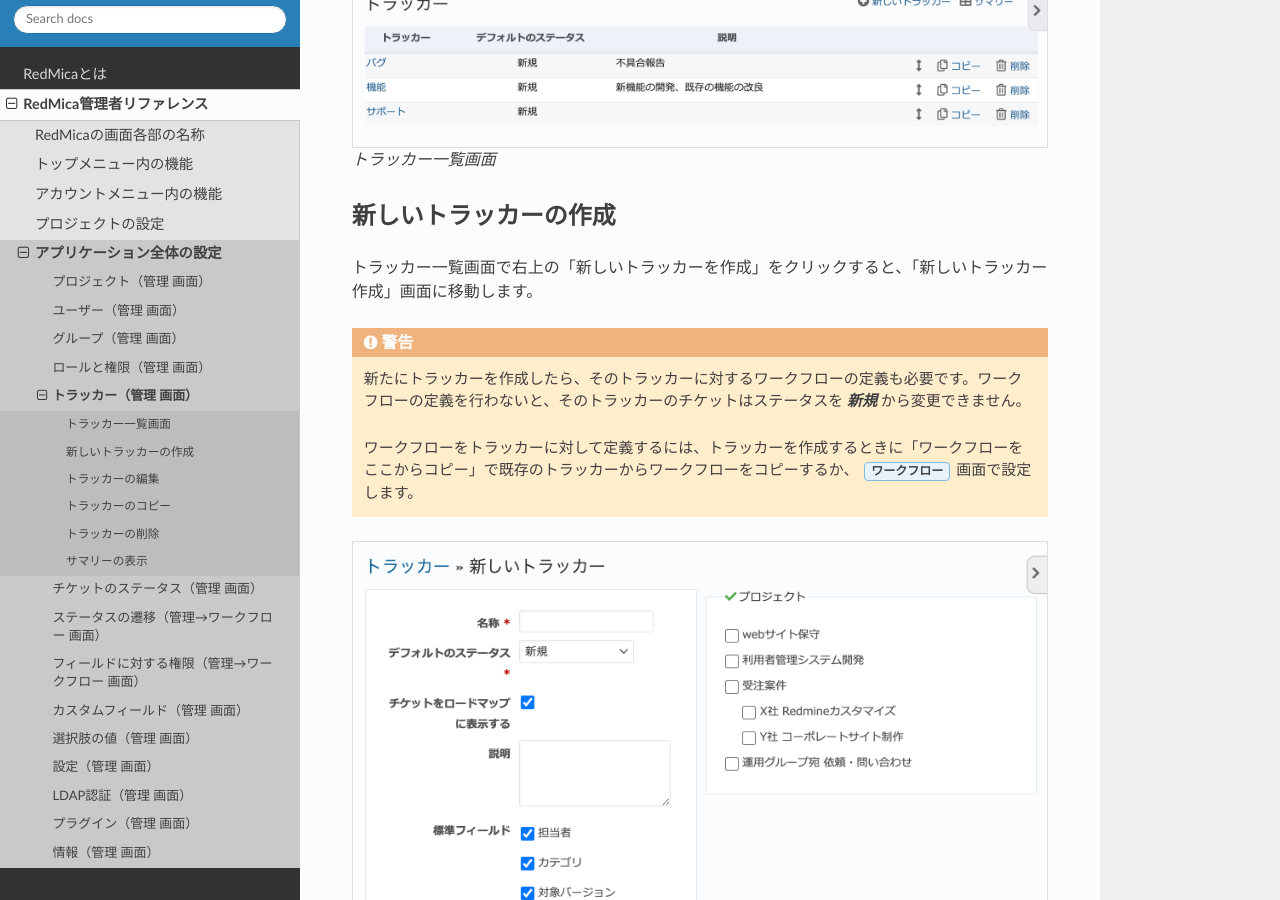
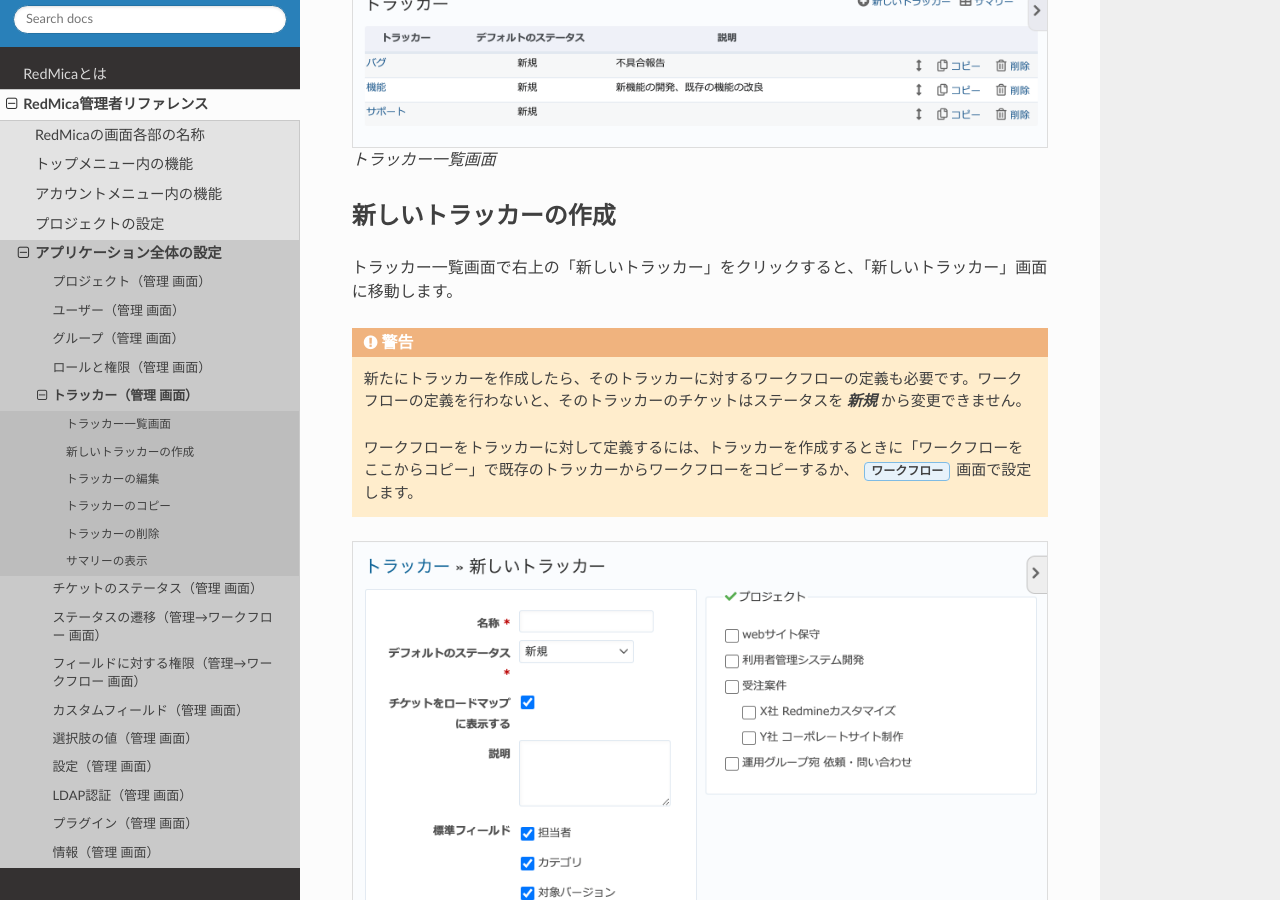
Before and after one commit to redmica/redmica-guide-ja, a Sphinx documentation site: the page built from source/reference/admin/trackers.rst, in a window 1280 px wide and 900 px high, scrolled down 1348 px. Built offline with Sphinx 7.4.7 and the Read the Docs theme 2.0.0, drawn with Linux system fonts in a browser that asks for light colours.

```diff
--- a/source/reference/admin/trackers.rst
+++ b/source/reference/admin/trackers.rst
@@ -49,7 +49,7 @@
 新しいトラッカーの作成
 **********************
 
-トラッカー一覧画面で右上の「新しいトラッカーを作成」をクリックすると、「新しいトラッカー作成」画面に移動します。
+トラッカー一覧画面で右上の「新しいトラッカー」をクリックすると、「新しいトラッカー」画面に移動します。
 
 .. warning::
   新たにトラッカーを作成したら、そのトラッカーに対するワークフローの定義も必要です。ワークフローの定義を行わないと、そのトラッカーのチケットはステータスを :dfn:`新規` から変更できません。
```
